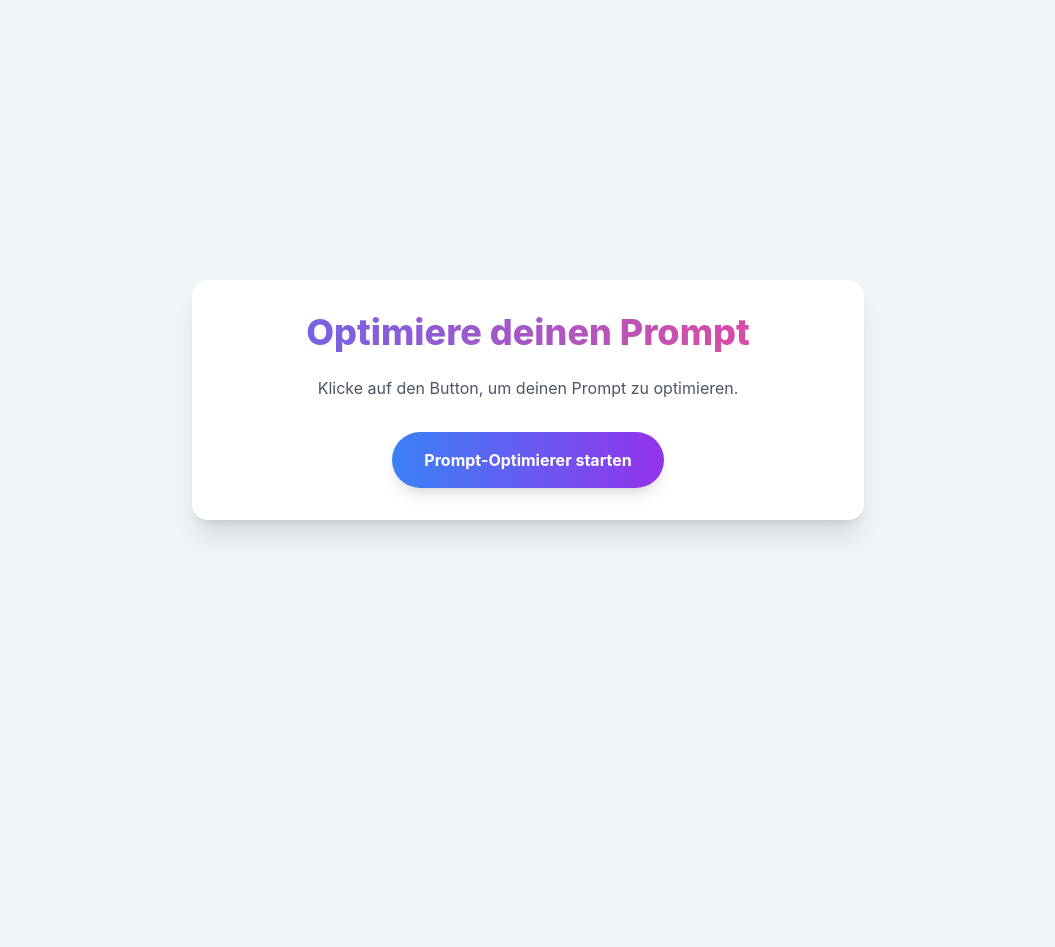
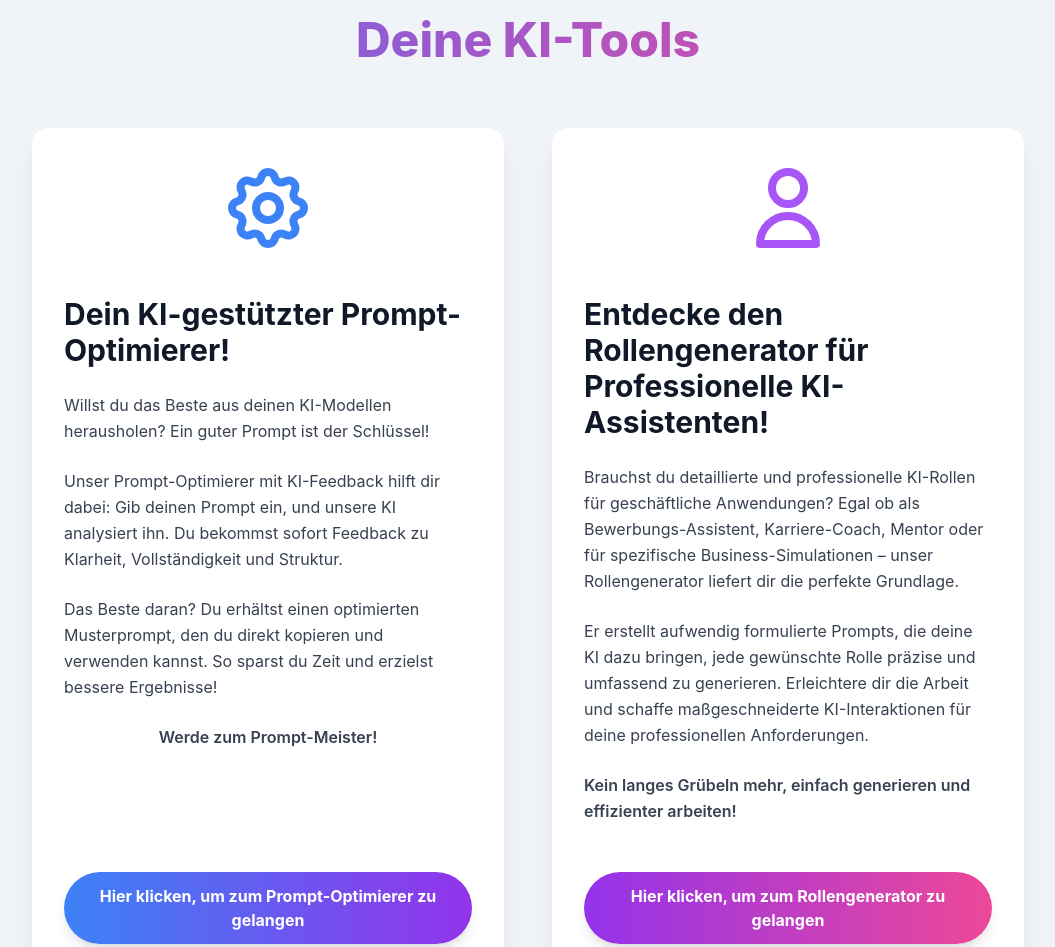
Before and after one commit to andhegde/KI-Tool, a plain HTML site: page index.html in a window 1280 px wide. Shown: the top 947 px of the page, without its empty margins (112-1167 px from the left). Before the commit the page ends 800 px from the top, so only its background shows below. Drawn offline with nearby package versions, Linux system fonts and the light colour scheme.

Commit message:
Update index.html

```diff
--- a/index.html
+++ b/index.html
@@ -3,41 +3,101 @@
 <head>
     <meta charset="UTF-8">
     <meta name="viewport" content="width=device-width, initial-scale=1.0">
-    <title>Optimiere deinen Prompt</title>
-    <!-- Tailwind CSS CDN -->
+    <title>KI-Tools: Prompt-Optimierer & Rollengenerator</title>
+    <!-- Tailwind CSS CDN für modernes Design -->
     <script src="https://cdn.tailwindcss.com"></script>
     <style>
-        /* Custom font for a modern look */
+        /* Benutzerdefinierte Schriftart für einen modernen Look */
         body {
             font-family: 'Inter', sans-serif;
-            background-color: #f0f4f8; /* Light gray background */
+            background-color: #f0f4f8; /* Heller grauer Hintergrund, ähnlich dem Screenshot */
         }
 
-        /* Gradient text styling for the h1 */
+        /* Farbverlauf-Textstil für die Hauptüberschriften */
         .gradient-text {
-            background: linear-gradient(to right, #6366F1, #EC4899); /* Blue to Pink gradient */
+            background: linear-gradient(to right, #6366F1, #EC4899); /* Blau-zu-Pink-Verlauf */
             -webkit-background-clip: text;
             -webkit-text-fill-color: transparent;
             background-clip: text;
-            color: transparent; /* Fallback for browsers that don't support background-clip */
+            color: transparent; /* Fallback für Browser, die background-clip nicht unterstützen */
         }
     </style>
 </head>
-<body class="flex items-center justify-center min-h-screen p-4">
-    <div class="bg-white p-8 rounded-2xl shadow-xl max-w-2xl w-full text-center">
-        <!-- H1 with gradient text -->
-        <h1 class="text-4xl font-extrabold mb-6 gradient-text">Optimiere deinen Prompt</h1>
-        <p class="text-gray-600 mb-8">Klicke auf den Button, um deinen Prompt zu optimieren.</p>
+<body class="flex flex-col items-center justify-center min-h-screen p-4">
+    <div class="max-w-5xl w-full space-y-12 pb-12">
+        <!-- Haupttitel der Webseite -->
+        <h1 class="text-5xl font-extrabold text-center mb-10 gradient-text">Deine KI-Tools</h1>
 
-        <button id="redirectButton" class="bg-gradient-to-r from-blue-500 to-purple-600 text-white font-bold py-4 px-8 rounded-full shadow-lg hover:shadow-xl transform hover:scale-105 transition-all duration-300 ease-in-out focus:outline-none focus:ring-4 focus:ring-blue-300">
-            Prompt-Optimierer starten
-        </button>
+        <!-- Container für die Inhaltsbereiche - Flexibel für Responsivität und Button-Ausrichtung -->
+        <div class="flex flex-col md:flex-row justify-center items-stretch gap-12 p-4">
+
+            <!-- Bereich für den Prompt-Optimierer -->
+            <div class="flex flex-col items-center text-center md:text-left md:w-1/2 space-y-6 bg-white p-8 rounded-2xl shadow-xl">
+                <!-- SVG-Grafik für den Prompt-Optimierer (Zahnrad-Symbol) -->
+                <div class="mb-4">
+                    <svg class="w-24 h-24 text-blue-500" fill="none" stroke="currentColor" viewBox="0 0 24 24" xmlns="http://www.w3.org/2000/svg">
+                        <path stroke-linecap="round" stroke-linejoin="round" stroke-width="2" d="M10.325 4.317c.426-1.756 2.924-1.756 3.35 0a1.724 1.724 0 002.573 1.066c1.543-.94 3.31.826 2.37 2.37a1.724 1.724 0 001.065 2.572c1.756.426 1.756 2.924 0 3.35a1.724 1.724 0 00-1.066 2.573c.94 1.543-.826 3.31-2.37 2.37a1.724 1.724 0 00-2.572 1.065c-.426 1.756-2.924 1.756-3.35 0a1.724 1.724 0 00-2.573-1.066c-1.543.94-3.31-.826-2.37-2.37a1.724 1.724 0 00-1.065-2.572c-1.756-.426-1.756-2.924 0-3.35a1.724 1.724 0 001.066-2.573c-.94-1.543.826-3.31 2.37-2.37a1.724 1.724 0 002.572-1.065z"></path>
+                        <path stroke-linecap="round" stroke-linejoin="round" stroke-width="2" d="M15 12a3 3 0 11-6 0 3 3 0 016 0z"></path>
+                    </svg>
+                </div>
+
+                <h2 class="text-3xl font-bold text-gray-900">Dein KI-gestützter Prompt-Optimierer!</h2>
+                <p class="text-gray-700 leading-relaxed">
+                    Willst du das Beste aus deinen KI-Modellen herausholen? Ein guter Prompt ist der Schlüssel!
+                </p>
+                <p class="text-gray-700 leading-relaxed">
+                    Unser Prompt-Optimierer mit KI-Feedback hilft dir dabei: Gib deinen Prompt ein, und unsere KI analysiert ihn. Du bekommst sofort Feedback zu Klarheit, Vollständigkeit und Struktur.
+                </p>
+                <p class="text-gray-700 leading-relaxed">
+                    Das Beste daran? Du erhältst einen optimierten Musterprompt, den du direkt kopieren und verwenden kannst. So sparst du Zeit und erzielst bessere Ergebnisse!
+                </p>
+                <p class="text-gray-700 leading-relaxed font-semibold">
+                    Werde zum Prompt-Meister!
+                </p>
+                <!-- Dieser div-Block sorgt dafür, dass der Button am unteren Rand ausgerichtet wird, wenn die Texthöhe variiert -->
+                <div class="flex-grow"></div>
+                <button id="promptOptimizerButton" class="bg-gradient-to-r from-blue-500 to-purple-600 text-white font-bold py-3 px-6 rounded-full shadow-lg hover:shadow-xl transform hover:scale-105 transition-all duration-300 ease-in-out focus:outline-none focus:ring-4 focus:ring-blue-300 w-full md:w-auto">
+                    Hier klicken, um zum Prompt-Optimierer zu gelangen
+                </button>
+            </div>
+
+            <!-- Bereich für den Rollengenerator -->
+            <div class="flex flex-col items-center text-center md:text-left md:w-1/2 space-y-6 bg-white p-8 rounded-2xl shadow-xl">
+                <!-- SVG-Grafik für den Rollengenerator (Personen-Symbol) -->
+                <div class="mb-4">
+                    <svg class="w-24 h-24 text-purple-500" fill="none" stroke="currentColor" viewBox="0 0 24 24" xmlns="http://www.w3.org/2000/svg">
+                        <path stroke-linecap="round" stroke-linejoin="round" stroke-width="2" d="M16 7a4 4 0 11-8 0 4 4 0 018 0zM12 14a7 7 0 00-7 7h14a7 7 0 00-7-7z"></path>
+                    </svg>
+                </div>
+
+                <h2 class="text-3xl font-bold text-gray-900">Entdecke den Rollengenerator für Professionelle KI-Assistenten!</h2>
+                <p class="text-gray-700 leading-relaxed">
+                    Brauchst du detaillierte und professionelle KI-Rollen für geschäftliche Anwendungen? Egal ob als Bewerbungs-Assistent, Karriere-Coach, Mentor oder für spezifische Business-Simulationen – unser Rollengenerator liefert dir die perfekte Grundlage.
+                </p>
+                <p class="text-gray-700 leading-relaxed">
+                    Er erstellt aufwendig formulierte Prompts, die deine KI dazu bringen, jede gewünschte Rolle präzise und umfassend zu generieren. Erleichtere dir die Arbeit und schaffe maßgeschneiderte KI-Interaktionen für deine professionellen Anforderungen.
+                </p>
+                <p class="text-gray-700 leading-relaxed font-semibold">
+                    Kein langes Grübeln mehr, einfach generieren und effizienter arbeiten!
+                </p>
+                <!-- Dieser div-Block sorgt dafür, dass der Button am unteren Rand ausgerichtet wird, wenn die Texthöhe variiert -->
+                <div class="flex-grow"></div>
+                <button id="roleGeneratorButton" class="bg-gradient-to-r from-purple-600 to-pink-500 text-white font-bold py-3 px-6 rounded-full shadow-lg hover:shadow-xl transform hover:scale-105 transition-all duration-300 ease-in-out focus:outline-none focus:ring-4 focus:ring-purple-300 w-full md:w-auto">
+                    Hier klicken, um zum Rollengenerator zu gelangen
+                </button>
+            </div>
+        </div>
     </div>
 
     <script>
-        document.getElementById('redirectButton').addEventListener('click', () => {
-            // Open the specified link in a new tab
+        // Event-Listener für den Prompt-Optimierer-Button
+        document.getElementById('promptOptimizerButton').addEventListener('click', () => {
             window.open('https://g.co/gemini/share/a774858038e8', '_blank');
+        });
+
+        // Event-Listener für den Rollengenerator-Button
+        document.getElementById('roleGeneratorButton').addEventListener('click', () => {
+            window.open('https://chatgpt.com/g/g-6828295ea99481919e5829cac6ec0033-rollengenerator', '_blank');
         });
     </script>
 </body>
```
